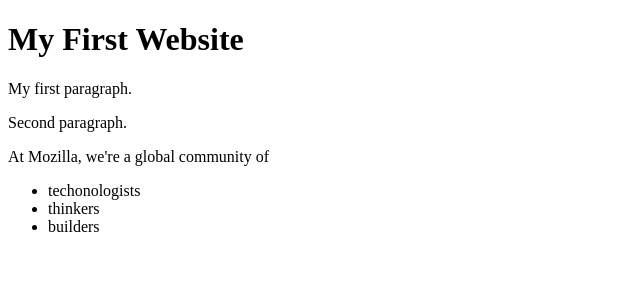
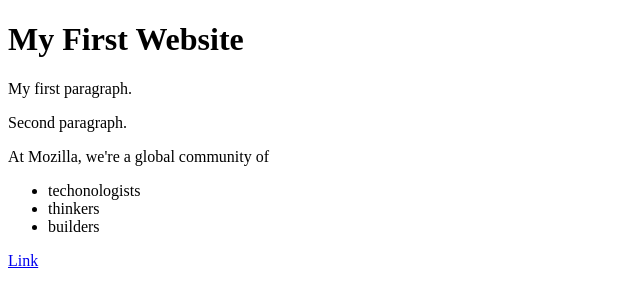
Before and after one commit to andreiguimaraess1208/codersrank-practice, a website: page index.html in a window 1280 px wide. Shown: the full height of the page, 0-640 px from the left. Drawn offline with Linux system fonts and the light colour scheme.

Commit message:
Link added

```diff
--- a/index.html
+++ b/index.html
@@ -15,5 +15,7 @@
       <li>thinkers</li>
       <li>builders</li>
     </ul>
+
+    <a href="https://www.google.com/">Link</a>
   </body>
 </html>
```
